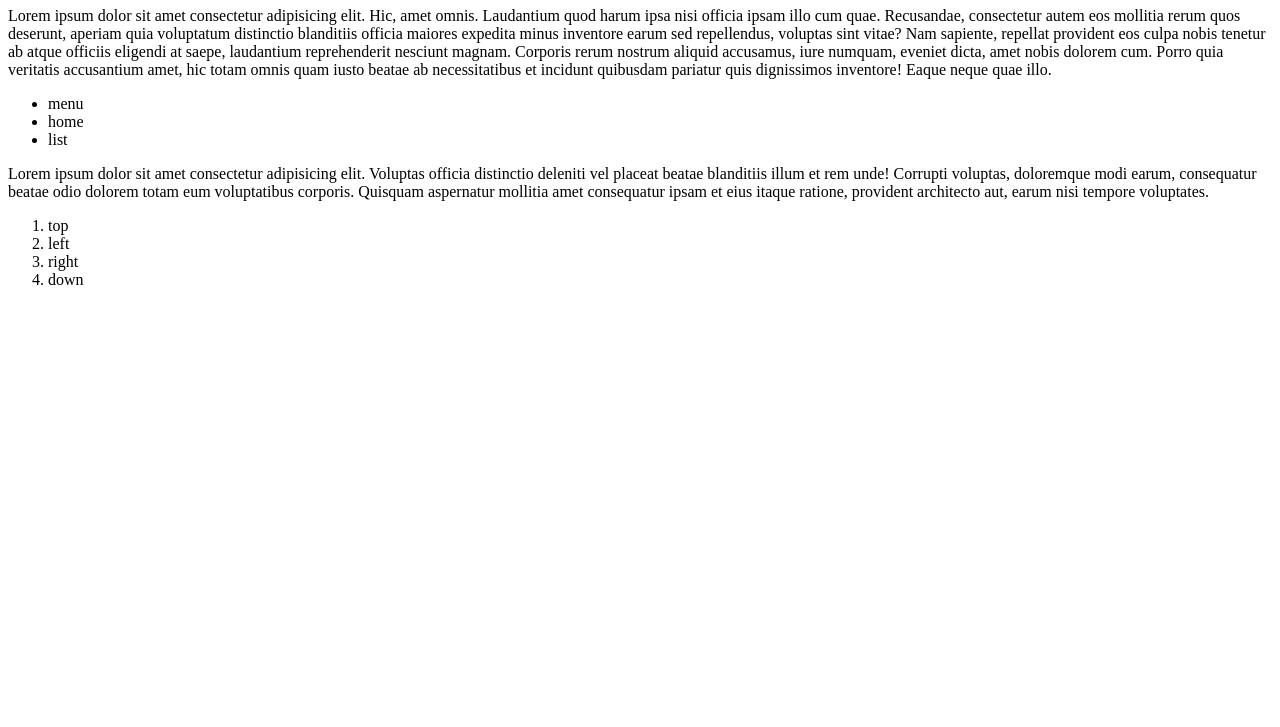
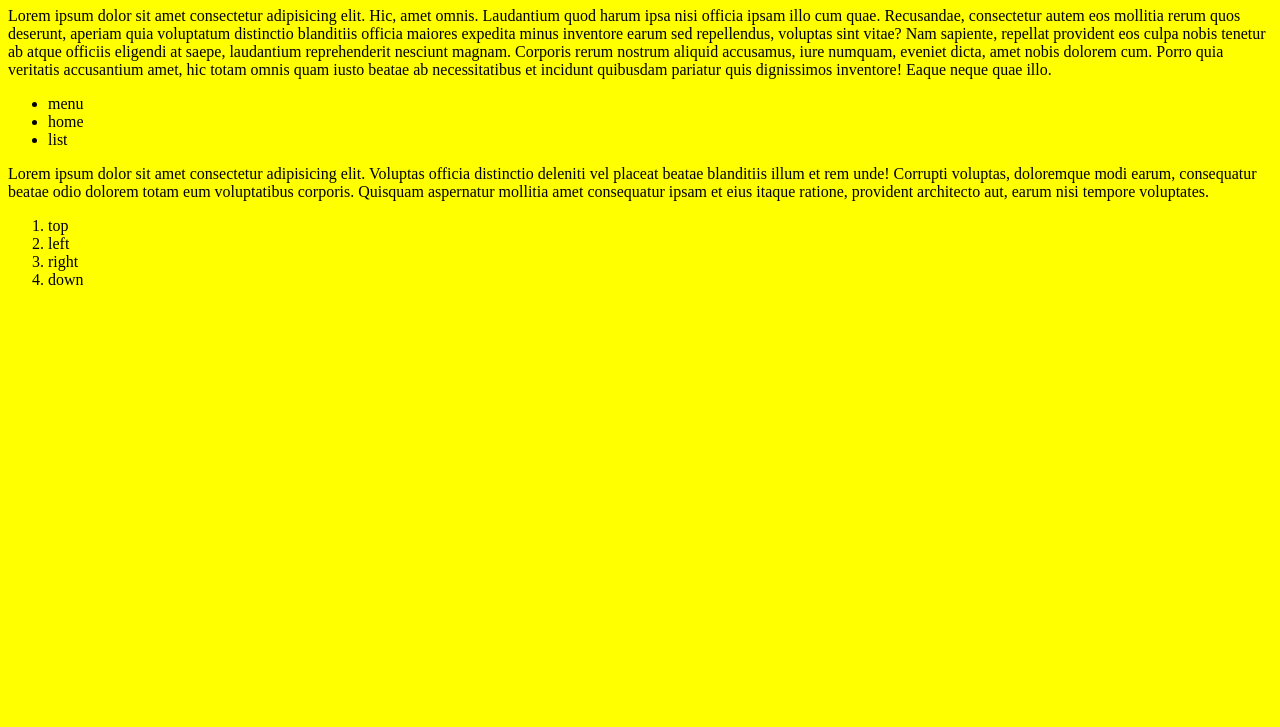
Before and after one commit to kawsar121/My-new-project, a plain HTML site: page index.html in a window 1280 px wide. Shown: the part 73-800 px from the top of the page. Drawn offline with Linux system fonts and the light colour scheme.

Commit message:
loard of

```diff
--- /dev/null
+++ b/index.css
@@ -0,0 +1,3 @@
+body{
+    background-color: yellow;
+}
--- a/index.html
+++ b/index.html
@@ -5,6 +5,7 @@
     <meta http-equiv="X-UA-Compatible" content="IE=edge">
     <meta name="viewport" content="width=device-width, initial-scale=1.0">
     <title>My first project</title>
+    <link rel="stylesheet" href="index.css">
 </head>
 <body>
     <h1>my project</h1>
```
